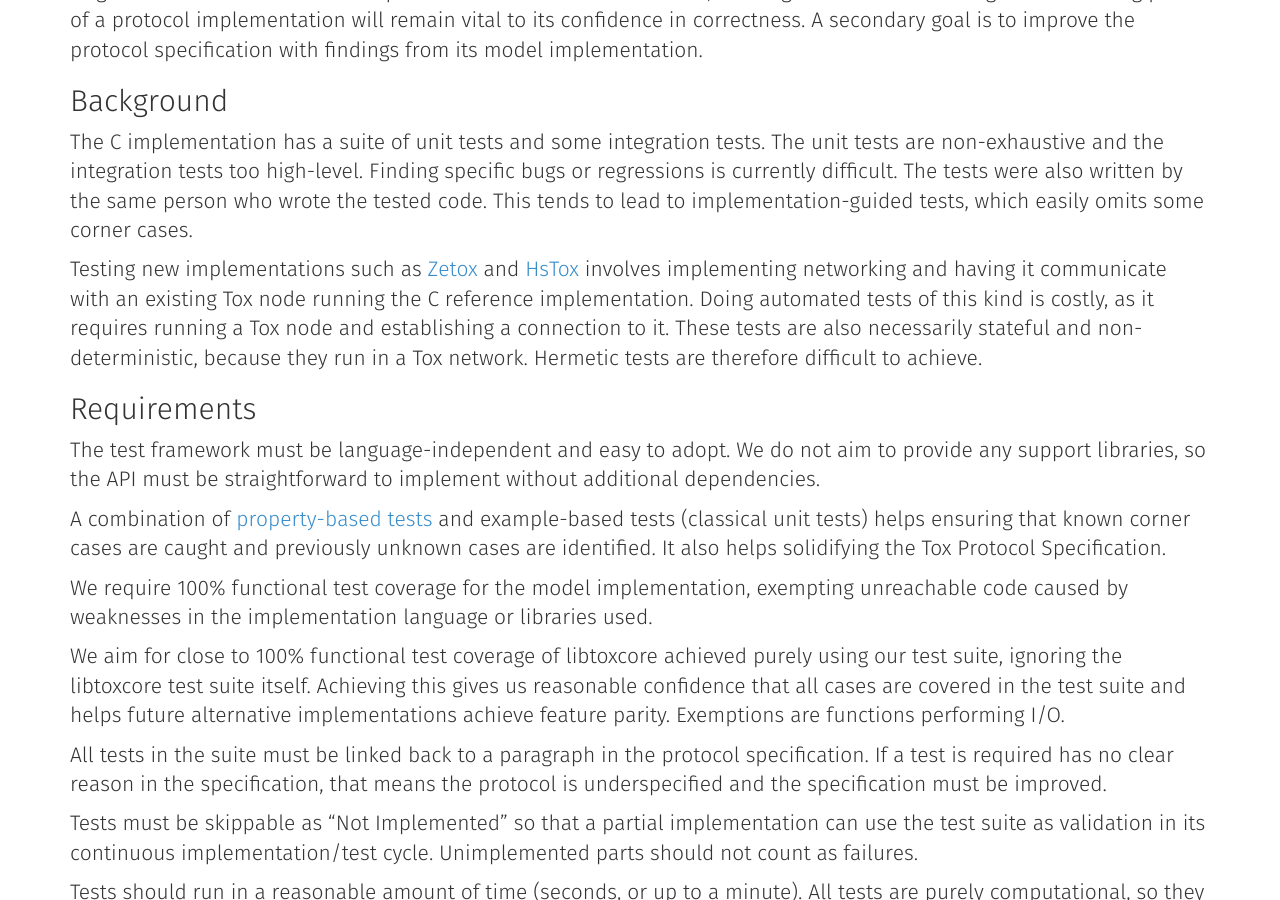
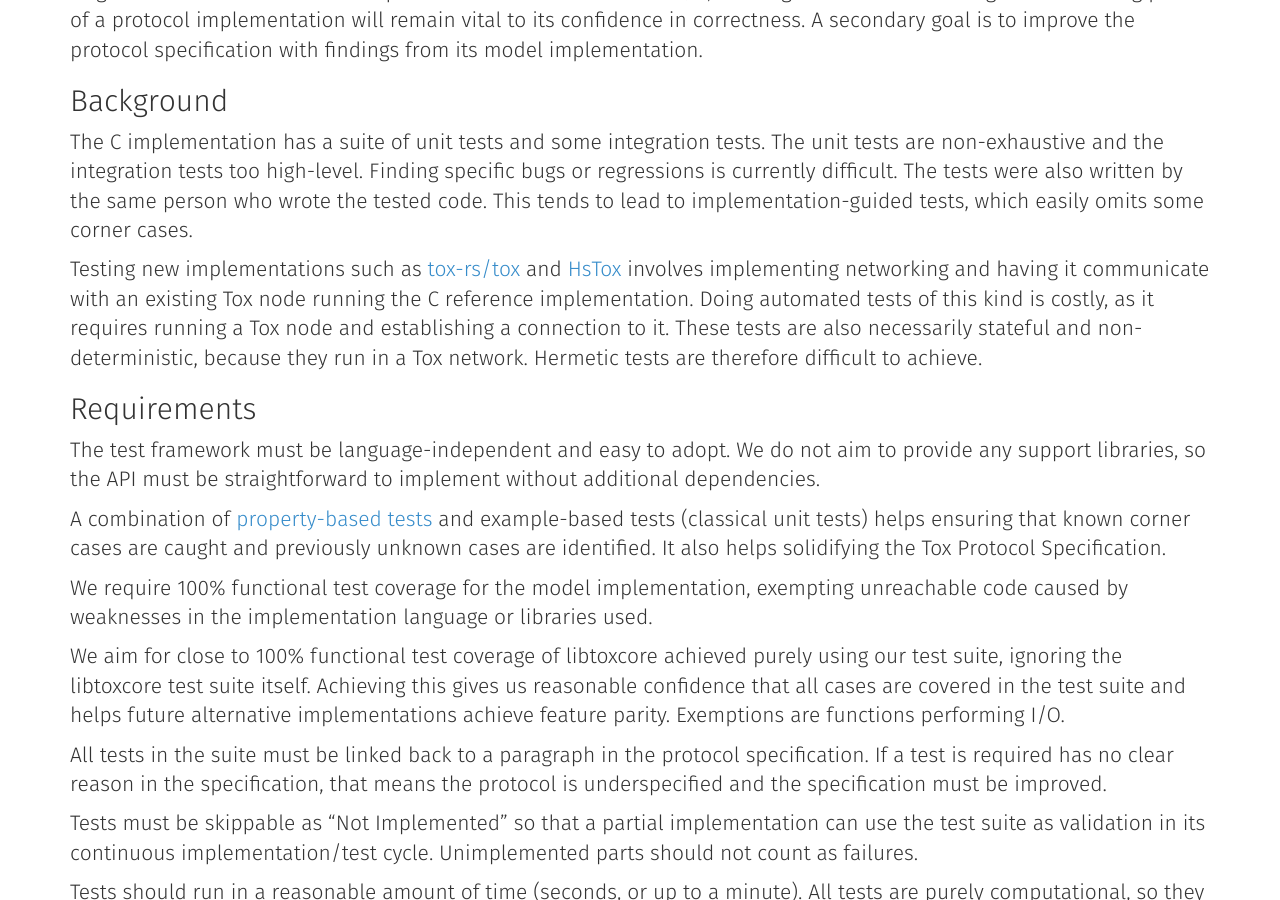
Before and after one commit to TokTok/website, a Jekyll site: the page built from toktok/designs/testing.md, in a window 1280 px wide and 900 px high, scrolled down 406 px. Built offline with Jekyll 4.4.1, drawn with Linux system fonts in a browser that asks for light colours; nearby versions of some CDN libraries.

Commit message:
Update links to Rust implementation

```diff
--- a/toktok/designs/testing.md
+++ b/toktok/designs/testing.md
@@ -34,13 +34,13 @@ Finding specific bugs or regressions is currently difficult. The tests were
 also written by the same person who wrote the tested code. This tends to lead
 to implementation-guided tests, which easily omits some corner cases.
 
-Testing new implementations such as [Zetox](https://github.com/zetok/tox) and
-[HsTox](https://github.com/TokTok/hs-toxcore) involves implementing networking
-and having it communicate with an existing Tox node running the C reference
-implementation. Doing automated tests of this kind is costly, as it requires
-running a Tox node and establishing a connection to it.  These tests are also
-necessarily stateful and non-deterministic, because they run in a Tox network.
-Hermetic tests are therefore difficult to achieve.
+Testing new implementations such as [tox-rs/tox](https://github.com/tox-rs/tox)
+and [HsTox](https://github.com/TokTok/hs-toxcore) involves implementing
+networking and having it communicate with an existing Tox node running the C
+reference implementation. Doing automated tests of this kind is costly, as it
+requires running a Tox node and establishing a connection to it.  These tests
+are also necessarily stateful and non-deterministic, because they run in a
+Tox network. Hermetic tests are therefore difficult to achieve.
 
 # Requirements
 
```
Also changed, not shown: toktok/index.md (+1 -1 lines), toktok/roadmap.md (+1 -1 lines).
